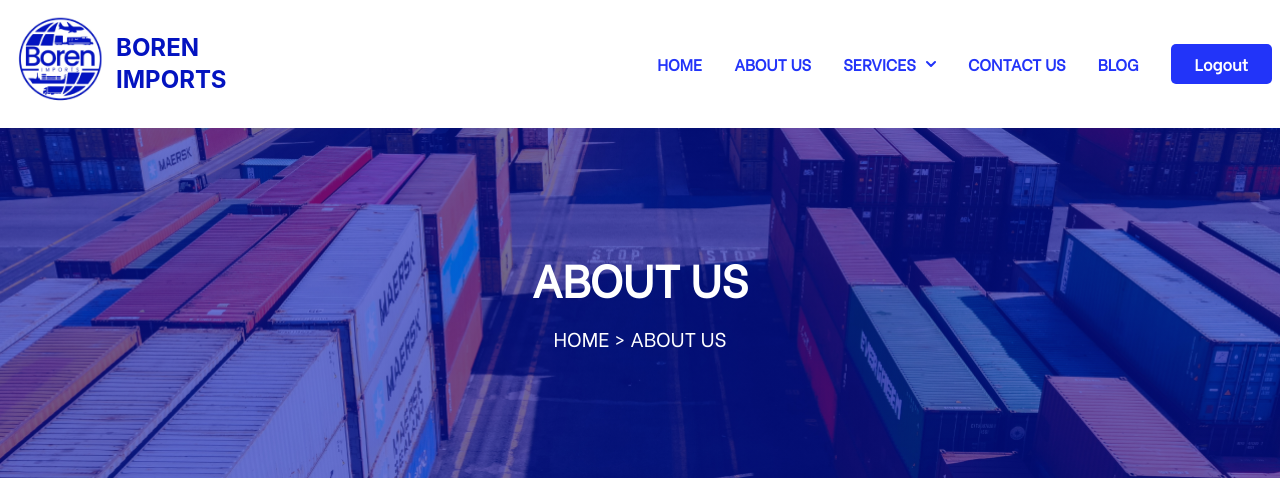
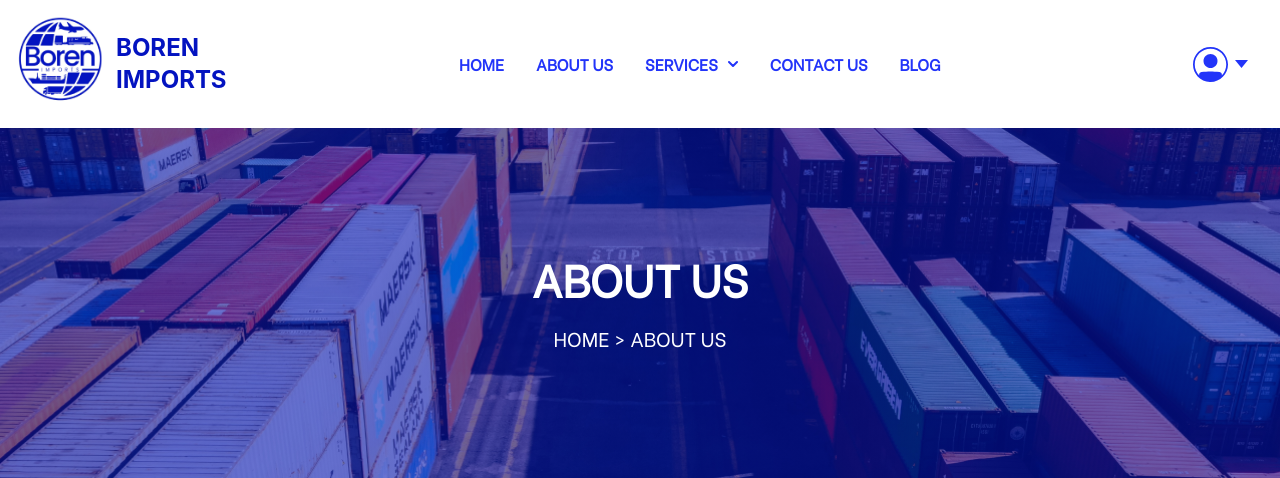
Before and after one commit to winninggodspower/Boren-Import, a Django app: page /about in a window 1280 px wide. Shown: the top 478 px of the page. Run offline with Django 4.2, Linux system fonts and the light colour scheme; the visitor is signed in with stand-in values (Sample User, id 1); parts of the project's set-up code (start-up, migrations or seed data) failed here and were passed over; some libraries are stand-ins or nearby versions.

Commit message:
feat: add profile dashboard icon in navbar

```diff
--- a/templates/components/navbar.html
+++ b/templates/components/navbar.html
@@ -8,8 +8,45 @@
                 <br>IMPORTS</span>
         </a>
 
-        <button data-collapse-toggle="navbar-dropdown" type="button"
-            class="inline-flex items-center justify-center w-10 h-10 p-2 text-sm rounded-lg md:hidden hover:bg-gray-100 focus:outline-none focus:ring-2 focus:ring-gray-200"
+        <div class="flex md:order-2 space-x-3 md:space-x-0 rtl:space-x-reverse">
+            {% if user.is_authenticated %}
+            <button id="dropdownDefaultButton" data-dropdown-toggle="profile-dropdown" class="px-5 py-2.5 text-center inline-flex items-center text-[#2234F9]" type="button">
+                <img width="35px" src="{% static "assets/icons/profile-avatar.svg" %}" />
+                <svg xmlns="http://www.w3.org/2000/svg" width="24" height="24" viewBox="0 0 24 24" fill="none">
+                    <path d="M7 8L13.5 16L20 8H7Z" fill="currentColor"/>
+                </svg>
+            </button>
+            {% else %}
+            <a href="{% url "register" %}" type="button"
+                class="text-primary border border-1 border-primary transition-all hover:bg-primary hover:text-white focus:ring-4 focus:outline-none focus:ring-blue-300 font-bold rounded-[5px] px-6 py-2 text-center">Signup
+            </a>
+            {% endif %}
+
+            <!-- Profile dropdown menu -->
+            <div id="profile-dropdown" class="z-10 hidden bg-white divide-y divide-gray-100 rounded-lg shadow-lg w-44 mt-2">
+                <ul class="py-2 text-sm text-gray-700" aria-labelledby="dropdownDefaultButton">
+                <li>
+                    <a href="#" class="flex gap-x-[15px] px-4 py-2 font-medium hover:text-[#2234F9]">
+                        <svg width="24" height="24" viewBox="0 0 24 24" fill="none" xmlns="http://www.w3.org/2000/svg">
+                            <path d="M4 18C4 16.9391 4.42143 15.9217 5.17157 15.1716C5.92172 14.4214 6.93913 14 8 14H16C17.0609 14 18.0783 14.4214 18.8284 15.1716C19.5786 15.9217 20 16.9391 20 18C20 18.5304 19.7893 19.0391 19.4142 19.4142C19.0391 19.7893 18.5304 20 18 20H6C5.46957 20 4.96086 19.7893 4.58579 19.4142C4.21071 19.0391 4 18.5304 4 18Z" stroke="currentColor" stroke-width="2.5" stroke-linejoin="round"/>
+                            <path d="M12 10C13.6569 10 15 8.65685 15 7C15 5.34315 13.6569 4 12 4C10.3431 4 9 5.34315 9 7C9 8.65685 10.3431 10 12 10Z" stroke="currentColor" stroke-width="2.5"/>
+                        </svg>
+                        Dashboard
+                    </a>
+                </li>
+                <li>
+                    <a href="{% url "logout" %}" class="flex gap-x-[15px] px-4 py-2 font-medium hover:text-[#2234F9]">
+                        <svg width="24" height="24" viewBox="0 0 24 24" fill="none" xmlns="http://www.w3.org/2000/svg">
+                            <path d="M20 12H10.5M18 15L21 12L18 9M13 7V6C13 5.46957 12.7893 4.96086 12.4142 4.58579C12.0391 4.21071 11.5304 4 11 4H6C5.46957 4 4.96086 4.21071 4.58579 4.58579C4.21071 4.96086 4 5.46957 4 6V18C4 18.5304 4.21071 19.0391 4.58579 19.4142C4.96086 19.7893 5.46957 20 6 20H11C11.5304 20 12.0391 19.7893 12.4142 19.4142C12.7893 19.0391 13 18.5304 13 18V17" stroke="currentColor" stroke-width="2" stroke-linecap="round" stroke-linejoin="round"/>
+                        </svg>
+                        Sign out
+                    </a>
+                </li>
+                </ul>
+            </div>
+
+            <div data-collapse-toggle="navbar-dropdown" type="button"
+                class="inline-flex items-center justify-center w-10 h-10 p-2 text-sm rounded-lg md:hidden hover:bg-gray-100 focus:outline-none focus:ring-2 focus:ring-gray-200 md:order-1"
                 aria-controls="navbar-dropdown" aria-expanded="false">
                 <span class="sr-only">Open main menu</span>
                 <svg class="w-5 h-5" aria-hidden="true" xmlns="http://www.w3.org/2000/svg" fill="none"
@@ -17,7 +54,9 @@
                     <path stroke="currentColor" stroke-linecap="round" stroke-linejoin="round" stroke-width="2"
                         d="M1 1h15M1 7h15M1 13h15" />
                 </svg>
-        </button>
+            </div>
+        </div>
+
         <div class="hidden w-full md:block md:w-auto" id="navbar-dropdown">
             <ul
                 class="flex flex-col items-center p-4 mt-4 font-medium border border-gray-100 rounded-lg md:p-0 bg-gray-50 md:space-x-8 rtl:space-x-reverse md:flex-row md:mt-0 md:border-0 md:bg-white">
@@ -67,14 +106,6 @@
                 <li>
                     <a href="/pages/blog" class="navlink ">Blog</a>
                 </li>
-                <div class="md:flex gap-6">
-                    <a href=" {% if user.is_authenticated %} {% url "logout" %} {% else %}  {% url "login" %} {% endif %}" type="button"
-                        class="text-white bg-primary hover:bg-primary-dark focus:ring-4 focus:outline-none focus:ring-blue-300 font-bold rounded-[5px] px-6 py-2 text-center"> {% if user.is_authenticated %}Logout {% else %} Login {% endif %}</a>
-                    {% if not user.is_authenticated %}
-                    <a href="{% url "register" %}" type="button"
-                        class="text-primary border border-1 border-primary transition-all hover:bg-primary hover:text-white focus:ring-4 focus:outline-none focus:ring-blue-300 font-bold rounded-[5px] px-6 py-2 text-center">Signup</a>
-                    {% endif %}
-                </div>
             </ul>
         </div>
     </div>
```
Also changed, not shown: static/assets/icons/humbleicons_logout.svg (added), static/assets/icons/iconamoon_profile-bold.svg (added), static/assets/icons/profile-avatar.svg (added), static/css/output.css. Lines whose indentation alone changed are shown as unchanged.
